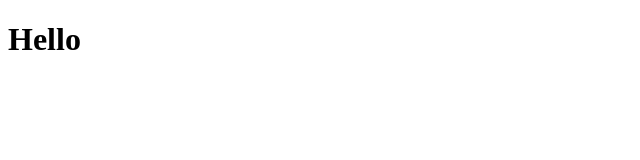
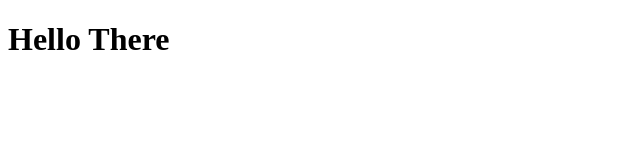
Before and after one commit to Gihan42/My-Poertfoliyo, a plain HTML site: page index.html in a window 1280 px wide. Shown: the whole page, without its empty margins (0-640 px from the left). Drawn offline with Linux system fonts and the light colour scheme.

Commit message:
2nd commit

```diff
--- a/index.html
+++ b/index.html
@@ -5,6 +5,6 @@
     <title>Title</title>
 </head>
 <body>
-<h1>Hello</h1>
+<h1>Hello There</h1>
 </body>
 </html>
```
